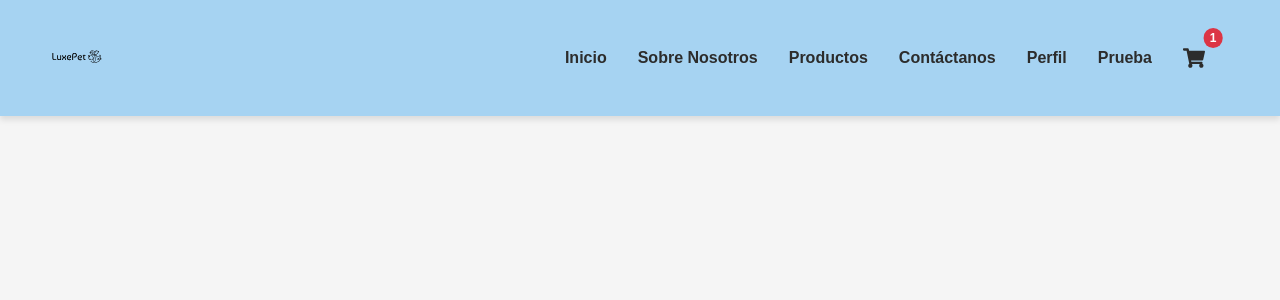
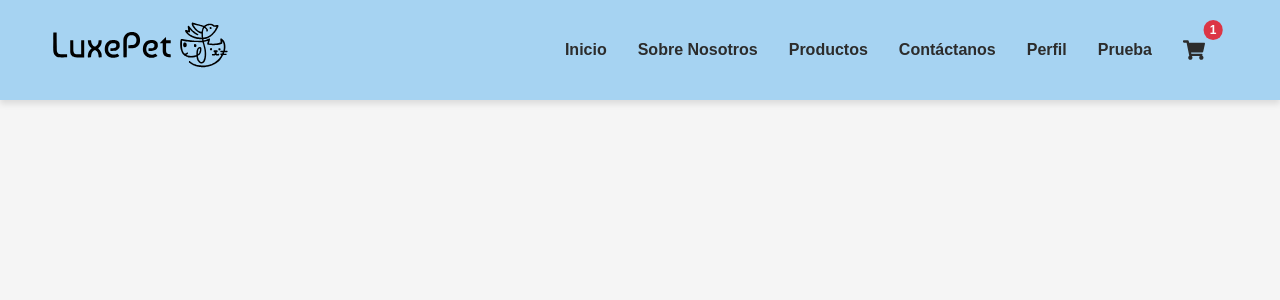
Before and after one commit to ferxhdzzz/luxepet, a React (Vite) app in the folder frontend/: page /About in a window 1280 px wide. Shown: the top 300 px of the page. Built offline with nearby package versions, Linux system fonts and the light colour scheme.

Commit message:
terminado

```diff
--- a/frontend/src/components/nav.css
+++ b/frontend/src/components/nav.css
@@ -56,3 +56,18 @@
   .container {
     max-width: 100%;
   }
+
+
+  .navbar {
+    height: 100px; /* Ajusta según el diseño */
+    display: flex;
+    align-items: center; /* Centra verticalmente los hijos */
+    padding-left: 1rem; /* Opcional: separa el logo del borde */
+  }
+
+  /* Estilo para el logo */
+  .nav-logo {
+    height: 100px; /* Tamaño visual del logo */
+    object-fit: contain;
+    display: block;
+  }
--- a/frontend/src/components/nav.jsx
+++ b/frontend/src/components/nav.jsx
@@ -12,13 +12,11 @@ const Navigation = () => {
       <Container>
         {/* Logo */}
         <Navbar.Brand as={Link} to="/">
-          <img
-            src="/luxe.svg"
-            alt="LuxePet Logo"
-            width="50"
-            height="50"
-            className="d-inline-block align-top"
-          />{" "}
+        <img
+    src="/luxe.svg"
+    alt="LuxePet Logo"
+    className="nav-logo"
+  />{" "}
           <br />
           <br />
         </Navbar.Brand>
```
